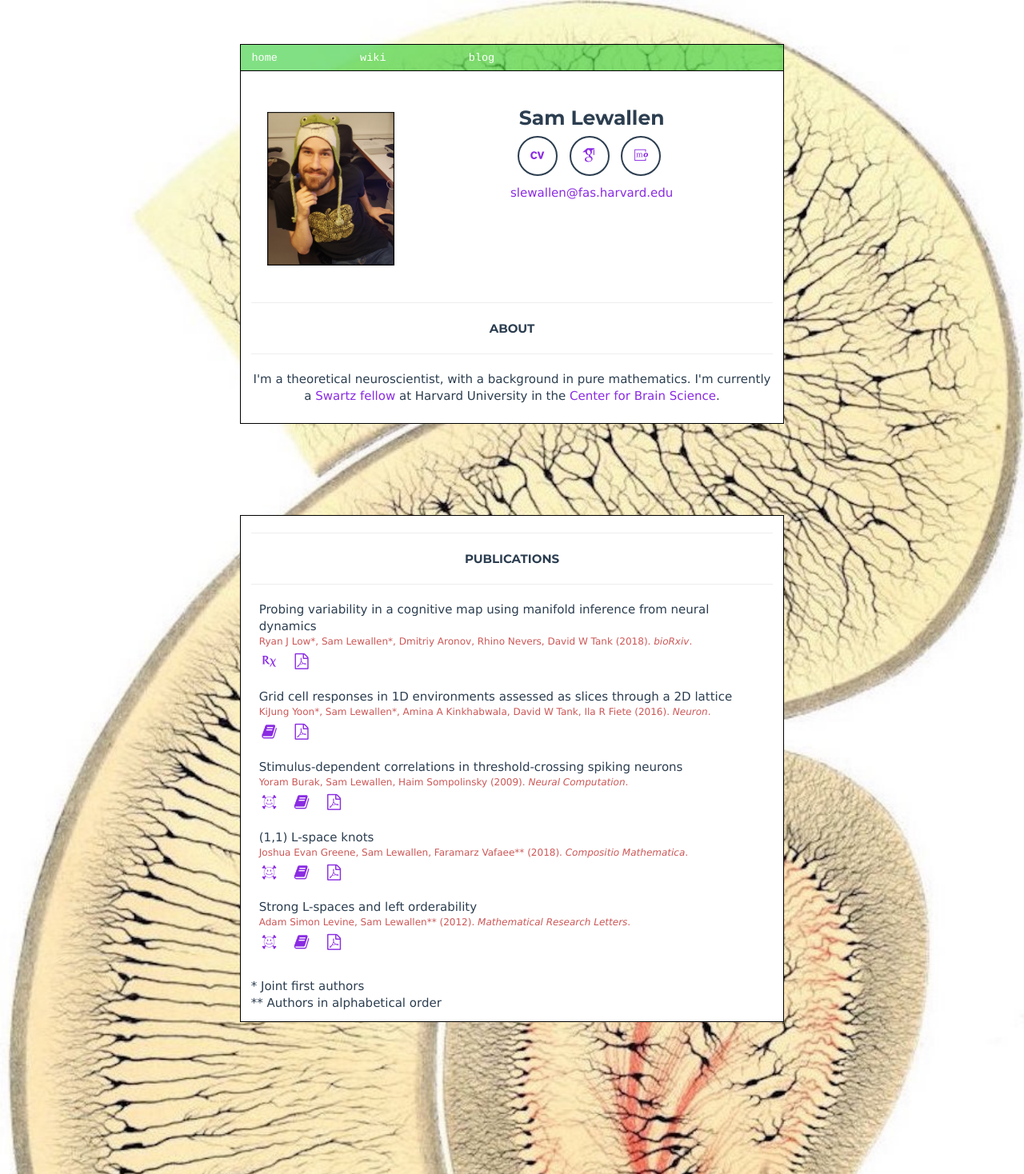
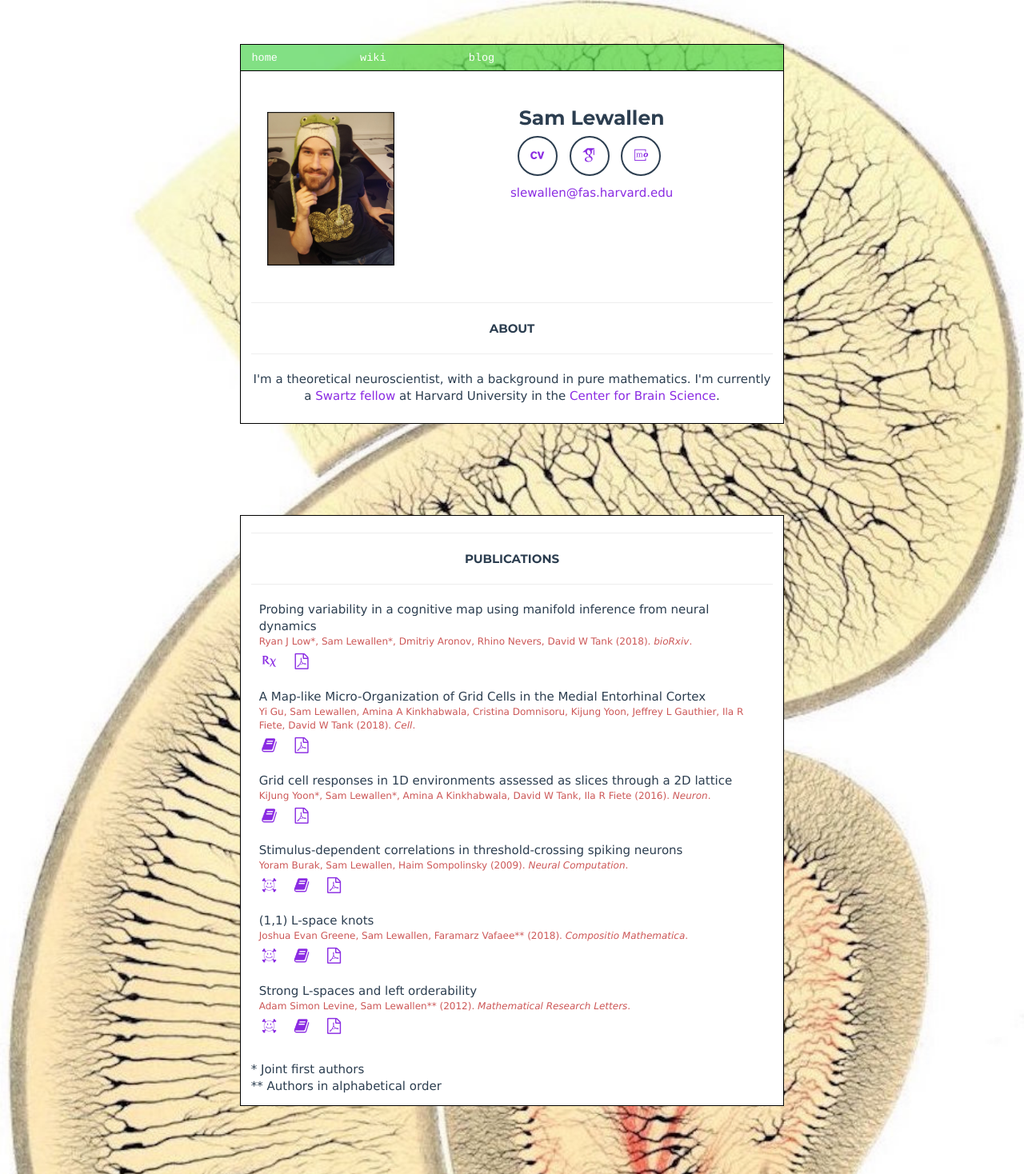
Before and after one commit to lewallen/lewallen.github.io, a Jekyll site: the page built from index.md, in a window 1280 px wide. Shown: the whole page at 80% size. Built offline with Jekyll 4.4.1, drawn with Linux system fonts in a browser that asks for light colours; some web fonts are replaced.

Commit message:
no message

```diff
--- a/_data/papers.yml
+++ b/_data/papers.yml
@@ -2,8 +2,15 @@
   author: Ryan J Low*, Sam Lewallen*, Dmitriy Aronov, Rhino Nevers, David W Tank
   year: 2018
   journal: bioRxiv
-  pdf: /pdf/MIND.pdf
+  pdf: /pdf/Low_Lewallen_et_al_2018_Probing_variability_in_a_cognitive_map_using_manifold_inference_from_neural.pdf
   biorxiv: https://www.biorxiv.org/content/early/2018/09/20/418939
+
+- title: A Map-like Micro-Organization of Grid Cells in the Medial Entorhinal Cortex
+  author: Yi Gu, Sam Lewallen, Amina A Kinkhabwala, Cristina Domnisoru, Kijung Yoon, Jeffrey L Gauthier, Ila R Fiete, David W Tank
+  year: 2018
+  journal: Cell
+  pdf: /pdf/Gu_et_al_2018_A_Map-like_Micro-Organization_of_Grid_Cells_in_the_Medial_Entorhinal_Cortex.pdf
+  journallink: https://www.sciencedirect.com/science/article/pii/S009286741831167X
 
 - title: Grid cell responses in 1D environments assessed as slices through a 2D lattice
   author: KiJung Yoon*, Sam Lewallen*, Amina A Kinkhabwala, David W Tank, Ila R Fiete
@@ -24,7 +31,7 @@
   author: Joshua Evan Greene, Sam Lewallen, Faramarz Vafaee**
   year: 2018
   journal: Compositio Mathematica
-  pdf: /pdf/11_lspace_knots.pdf
+  pdf: /pdf/Greene_et_al_2018_$(1,1)$_L-space_knots.pdf
   arxiv: https://arxiv.org/abs/1610.04810
   journallink: https://www.cambridge.org/core/journals/compositio-mathematica/article/11-lspace-knots/913FE639D9C8D4BDDFBC6F23AD9A7488#
 
```
Also changed, not shown: 8 other files.
